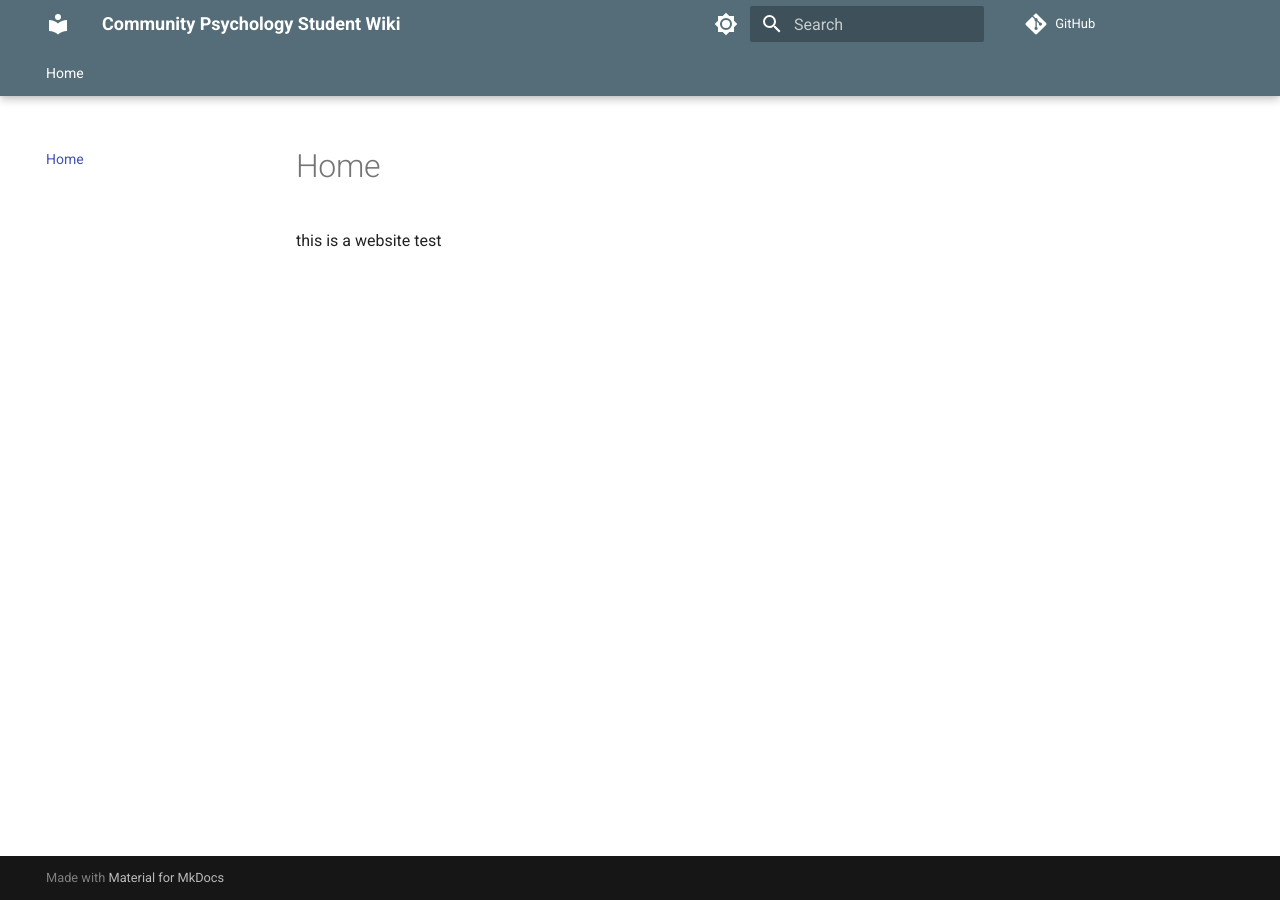
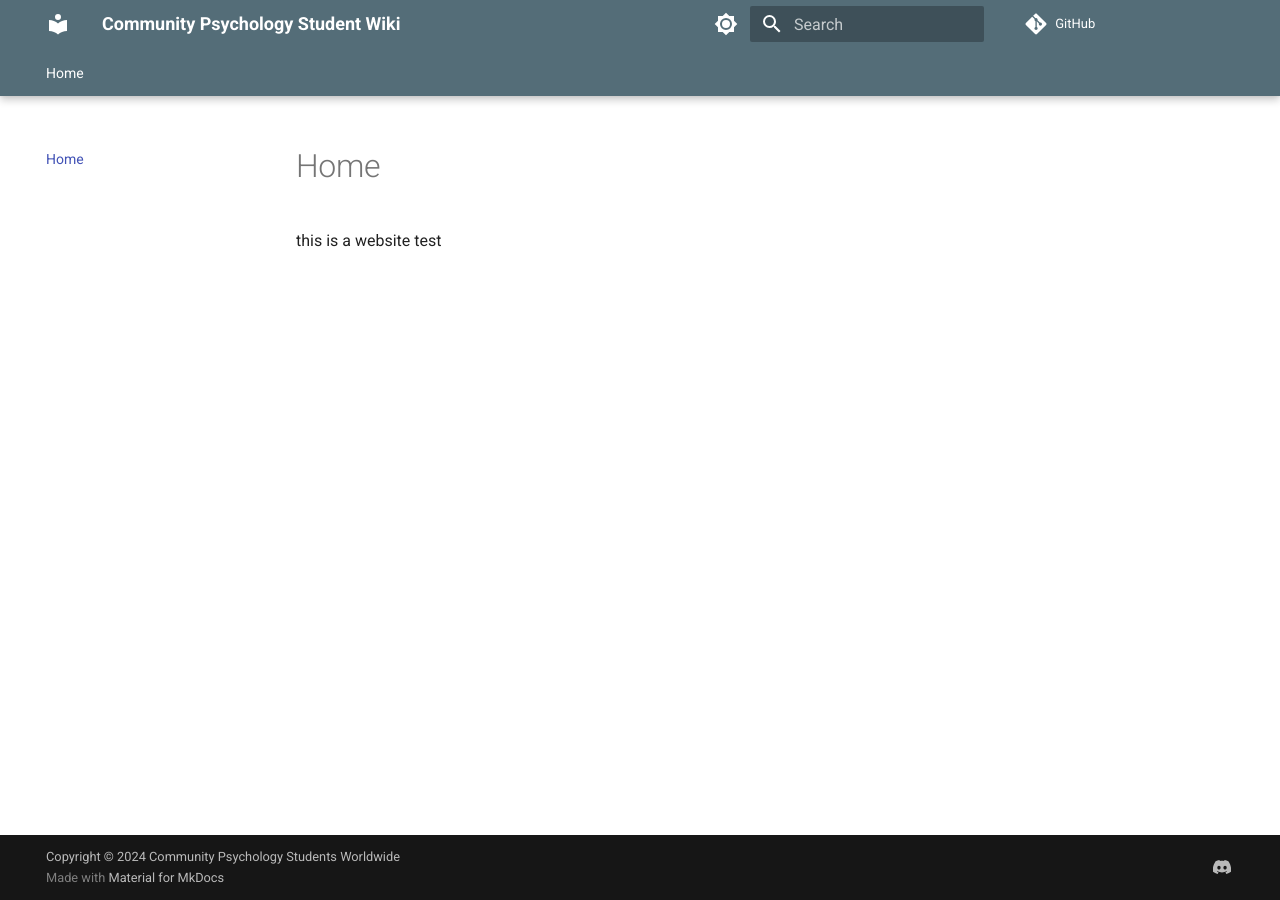
Before and after one commit to studentwiki/studentwiki.github.io, an MkDocs documentation site: the page built from docs/index.md, in a window 1280 px wide. Built offline with MkDocs 1.6.1 and Material for MkDocs 9.7.7, drawn with Linux system fonts in a browser that asks for light colours; comment, search, counter and statistics services are not loaded.

Commit message:
added discord and footer

```diff
--- a/mkdocs.yml
+++ b/mkdocs.yml
@@ -15,6 +15,7 @@ theme:
   - content.tabs.link
   - content.code.annotate
   - content.code.copy
+  - navigation.footer
   language: en
   palette:
 
@@ -35,9 +36,16 @@ theme:
       toggle:
         icon: material/brightness-4
         name: Switch to light mode
+extra:
+   social:
+     - icon: fontawesome/brands/discord
+       link: https://discord.gg/DhXS3xFAyk
+       name: Community Psychology Students Discord
+copyright: Copyright &copy; 2024 Community Psychology Students Worldwide
 
 nav:
   - Home: index.md
+
 
 markdown_extensions:
   - admonition
```
